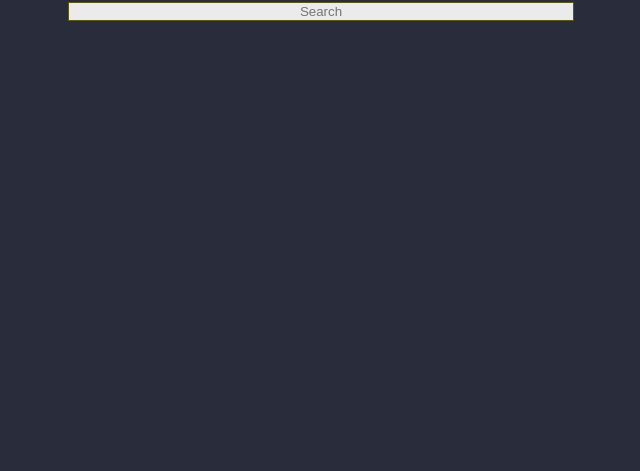
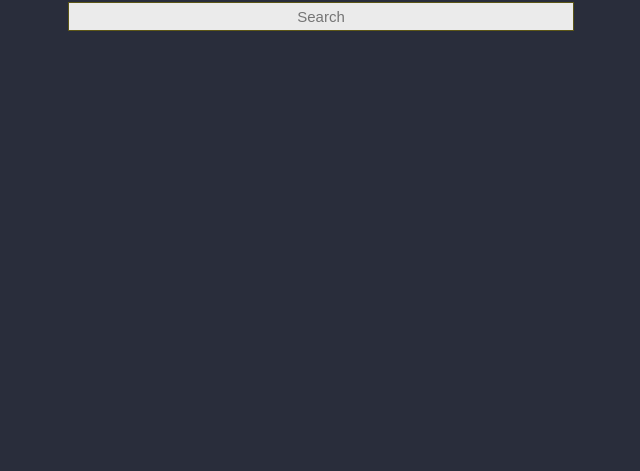
Before and after one commit to rcsrn/HTML-Course, a plain HTML site: page index.html in a window 1280 px wide. Shown: the part 329-800 px from the top of the page, without its empty margins (319-959 px from the left). Drawn offline with Linux system fonts and the light colour scheme.

Commit message:
Add changes to placeholder

```diff
--- a/style.css
+++ b/style.css
@@ -16,12 +16,15 @@ body {
 .search-bar{
     text-align: center;
     font-weight: bold;
+    height: 80px;
 }
 
 .search{
     text-align: center;
+    font-size: 15px;
     padding: 0px, 1003px, 1513px;
     width: 500px;
+    height: 25px;
     background-color: rgb(235, 235, 235);
     border: 1px solid rgb(92, 86, 23);
 }
```
